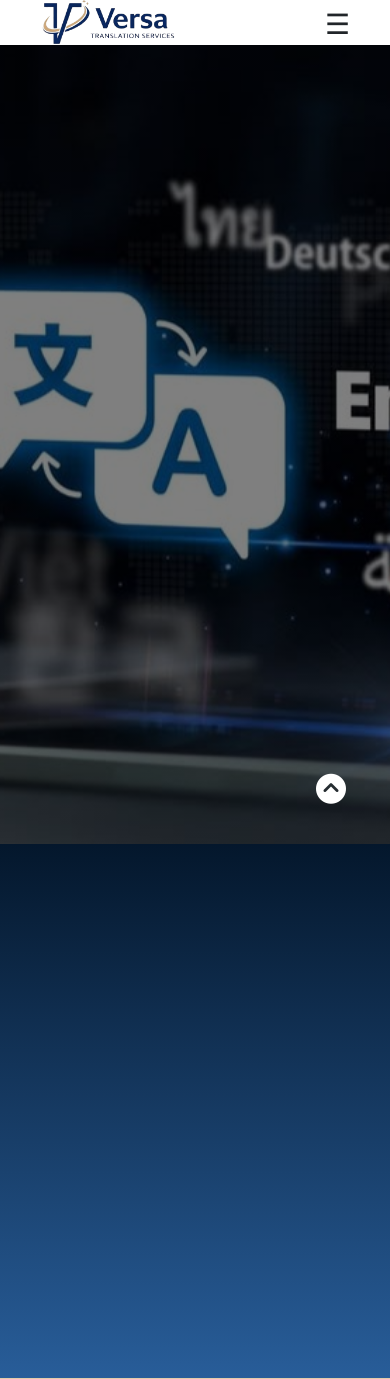
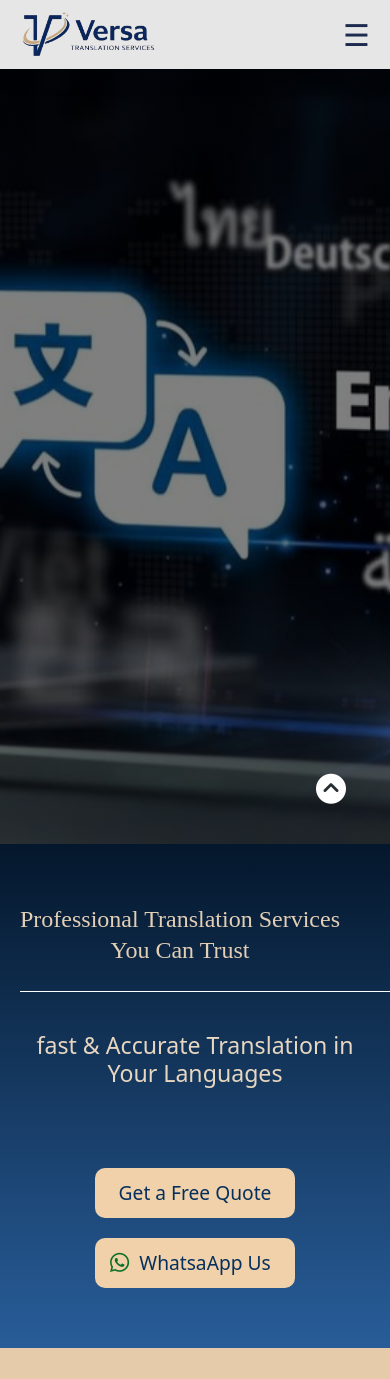
Before and after one commit to shifatasni/Versa-translation, a Django app: page / in a window 390 px wide; the page is wider, and only the part inside the window is pictured. Shown: the top 1379 px of that part. Run offline with Django 5.2, Linux system fonts and the light colour scheme; some libraries are stand-ins or nearby versions.

Commit message:
all changed

```diff
--- a/static/style.css
+++ b/static/style.css
@@ -49,11 +49,21 @@
   cursor: pointer;
 }
 
-/* 📱 MOBILE */
+
 @media (max-width: 768px) {
 
   .menu-toggle {
     display: block;
+    font-size: 30px;
+    cursor: pointer;
+    color: #1d2b4f;
+  }
+
+  .nav {
+    padding: 12px 20px;
+    backdrop-filter: blur(10px);
+    background: rgba(255, 255, 255, 0.9);
+    box-shadow: 0 8px 25px rgba(0,0,0,0.08);
   }
 
   .navbar-nav {
@@ -210,47 +248,9 @@
 }
 
 
-/* Base state */
-.main-head,
-.line,
-.fast,
-.btn-quote,
-.btn-Whatsapp {
-  opacity: 0;
-  transform: translateX(60px);
-  transition: all 0.6s ease;
-}
 
-/* Hover trigger */
-.home:hover .main-head {
-  opacity: 1;
-  transform: translateX(0);
-  transition-delay: 0.1s;
-}
 
-.home:hover .line {
-  opacity: 1;
-  transform: translateX(0);
-  transition-delay: 0.1s;
-}
 
-.home:hover .fast {
-  opacity: 1;
-  transform: translateX(0);
-  transition-delay: 0.1s;
-}
-
-.home:hover .btn-quote {
-  opacity: 1;
-  transform: translateX(0);
-  transition-delay: 0.1s;
-}
-
-.home:hover .btn-Whatsapp {
-  opacity: 1;
-  transform: translateX(0);
-  transition-delay: 0.1s;
-}
 
 
 @media (max-width: 768px) {
@@ -262,7 +262,7 @@
   }
 
   .line {
-    margin: 15px auto;   /* 🔥 center line */
+    margin: 0px auto;   /* 🔥 center line */
   }
 
   .home-buttons {
@@ -1381,11 +1404,6 @@
   box-sizing: border-box;
 }
 
-body {
-
-  overflow-x: hidden;
-  line-height: 1.5;
-}
 
 
 
@@ -1397,7 +1415,7 @@
     font-size: 1.5rem;
   }
 
-  .body,
+
   .serv-div,
   .works,
   .choose {
```
Also changed, not shown: other parts of static/style.css (+57 -6 lines), static/script.js (line endings or trailing spaces).
